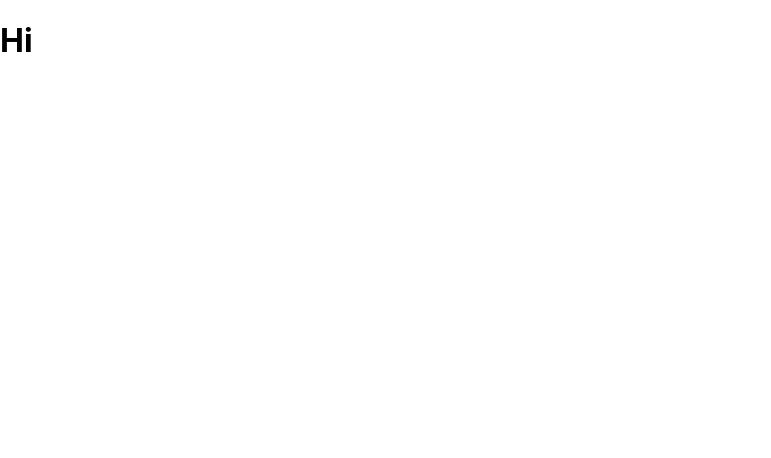
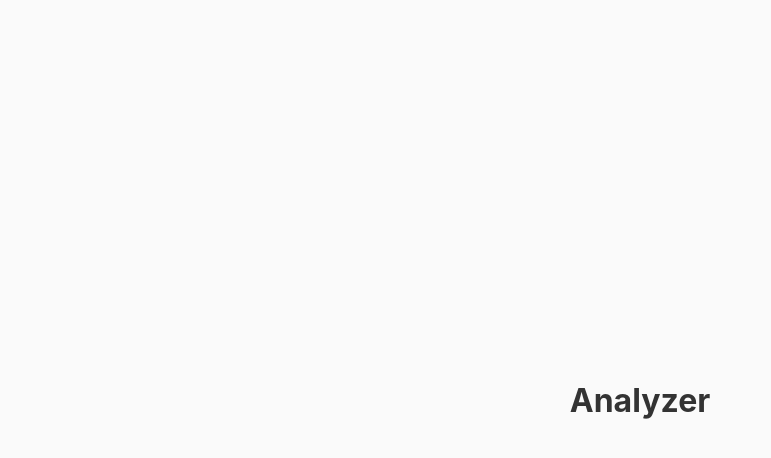
Before and after one commit to Zeyu-Li/MetaPost, a React (Create React App) app in the folder frontend/: page / in a window 1280 px wide. Shown: the top 458 px of the page, without its empty margins (0-771 px from the left). Built offline with nearby package versions, Linux system fonts and the light colour scheme.

Commit message:
animations

```diff
--- a/frontend/src/App.js
+++ b/frontend/src/App.js
@@ -1,9 +1,34 @@
+import { useEffect, useState } from "react";
+
 function App() {
+  const [open, setOpen] = useState(false);
+
+  useEffect(() => {
+    setOpen(true);
+  }, []);
+
   return (
     <div className="App">
       <main className="App-header">
-        <div>
-          <h1>Hi</h1>
+        <div
+          className="main-container"
+          style={{
+            display: "flex",
+            justifyContent: "center",
+            alignItems: "center",
+            minHeight: "100vh",
+            backgroundColor: "#fafafa",
+            color: "#333333",
+          }}
+        >
+          <h1
+            className="transition"
+            style={{
+              opacity: open ? 1 : 0,
+            }}
+          >
+            Analyzer
+          </h1>
         </div>
       </main>
     </div>
--- a/frontend/src/index.css
+++ b/frontend/src/index.css
@@ -1,13 +1,20 @@
 body {
   margin: 0;
-  font-family: -apple-system, BlinkMacSystemFont, 'Segoe UI', 'Roboto', 'Oxygen',
-    'Ubuntu', 'Cantarell', 'Fira Sans', 'Droid Sans', 'Helvetica Neue',
+  font-family: -apple-system, BlinkMacSystemFont, "Segoe UI", "Roboto", "Oxygen",
+    "Ubuntu", "Cantarell", "Fira Sans", "Droid Sans", "Helvetica Neue",
     sans-serif;
   -webkit-font-smoothing: antialiased;
   -moz-osx-font-smoothing: grayscale;
 }
 
 code {
-  font-family: source-code-pro, Menlo, Monaco, Consolas, 'Courier New',
+  font-family: source-code-pro, Menlo, Monaco, Consolas, "Courier New",
     monospace;
 }
+
+.transition {
+  transition: 0.5s;
+  -moz-transition: 0.5s;
+  -webkit-transition: 0.5s;
+  -o-transition: 0.5s;
+}
```
